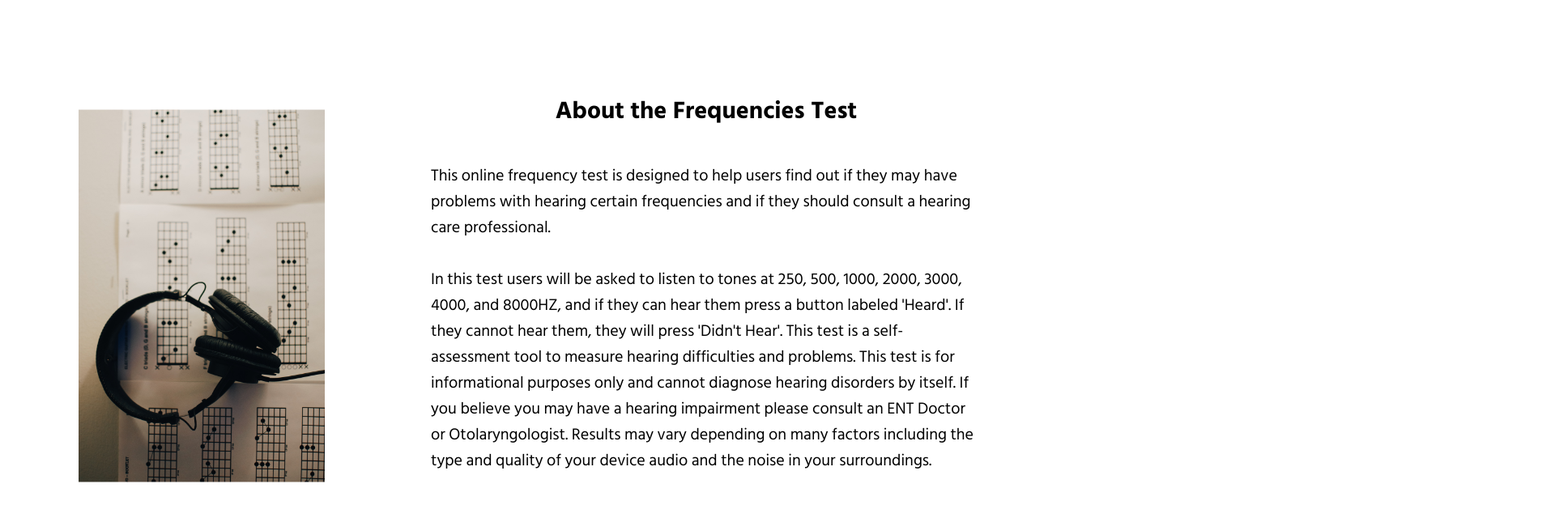
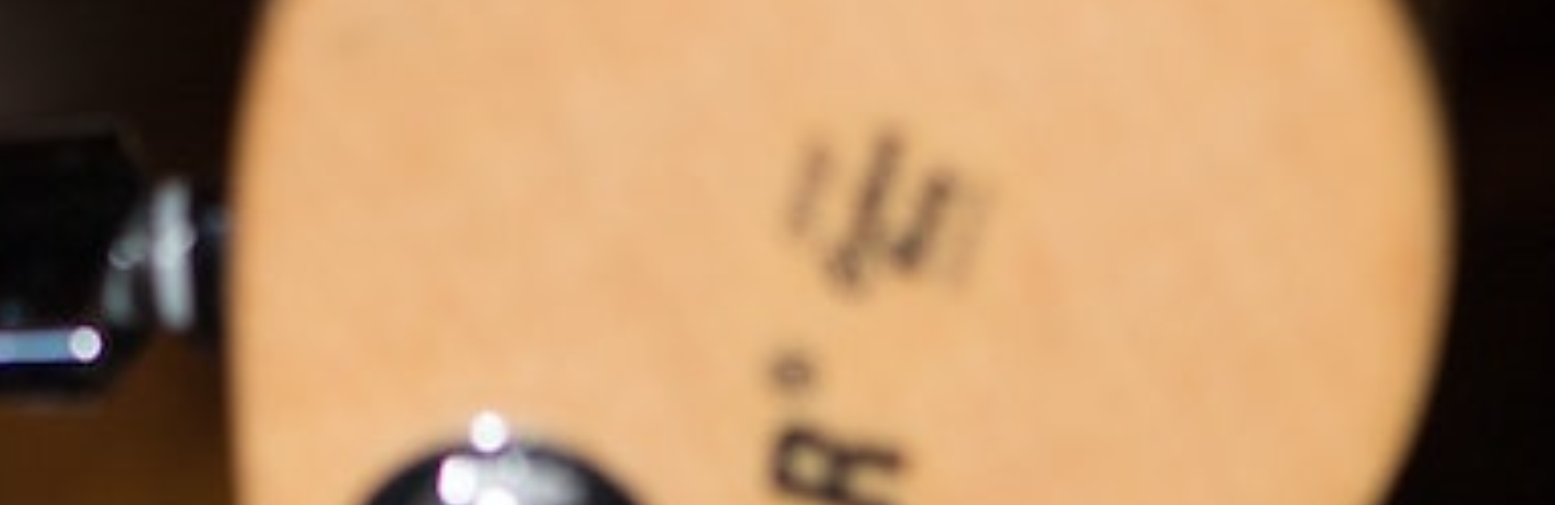
Before and after one commit to StevenMcDonald97/Color-Blindness-Test-App, a React (Create React App) app: page /about-hearing-disability in a window 1280 px wide. Shown: the part 2680-3304 px from the top of the page at 81% size, 1920 px wide, since content can reach past the window. Built offline with nearby package versions, Linux system fonts and the light colour scheme.

Commit message:
Added Image Styling for Information Pages

```diff
--- a/src/App.css
+++ b/src/App.css
@@ -227,20 +227,34 @@
 }
 
 .test-imageHD {
-  transform: rotate(270deg) scale(2);
+  transform: rotate(270deg) scale(5);
   display: flex;
   align-items: flex-end;
 }
 
-.test-imageFreq {
-  transform: rotate(270deg) scale(4);
-  display: flex;
-  align-items: flex-end;
+.pitch-test-imageHD {
+  transform: scale(3);
+  margin-top: 1rem;
 }
 
-.about-imageCB, .types-imageCB, .test-imageCB, .about-imageHD, .types-imageHD, .test-imageFreq, .test-imageHD {
+.types-imageHD, .about-imageCB {
+  transform: scale(1.5);
+  margin-left: 2rem;
+}
+
+.test-imageCB {
+  width: 80%;
+  transform: scale(3);
+}
+
+.about-imageCB, .test-imageCB {
+  width: 80%;
+};
+
+.about-imageHD, .types-imageHD, .pitch-test-imageHD, .test-imageHD {
   width: 80%;
 }
+
 
 .about-sectionCB {
   display: flex;
@@ -421,7 +435,6 @@ input[type='number'] {
 
 .aboutTeam {
   margin:0;
-  padding: 1rem 0;
 }
 
 .aboutTeam img {
```
